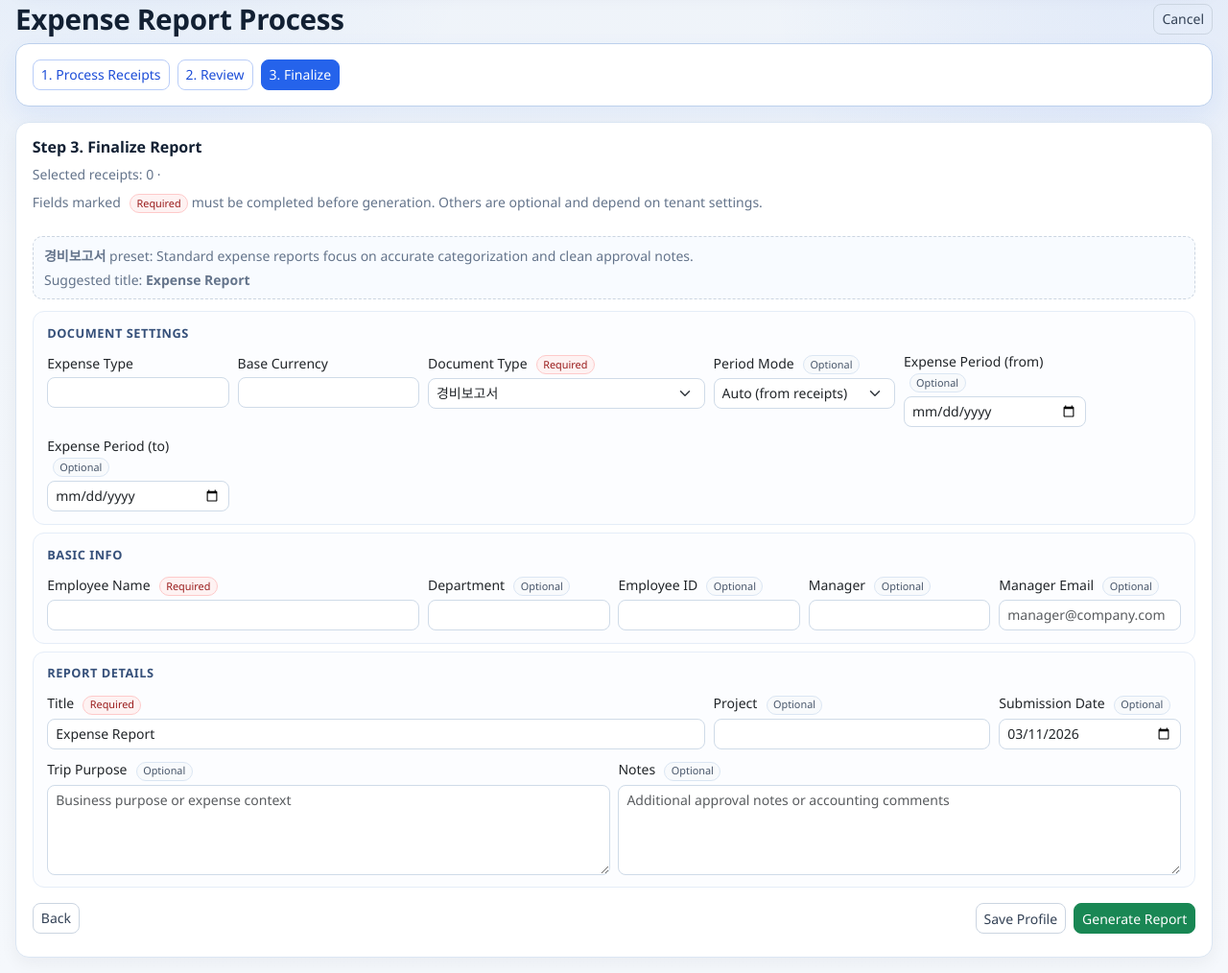
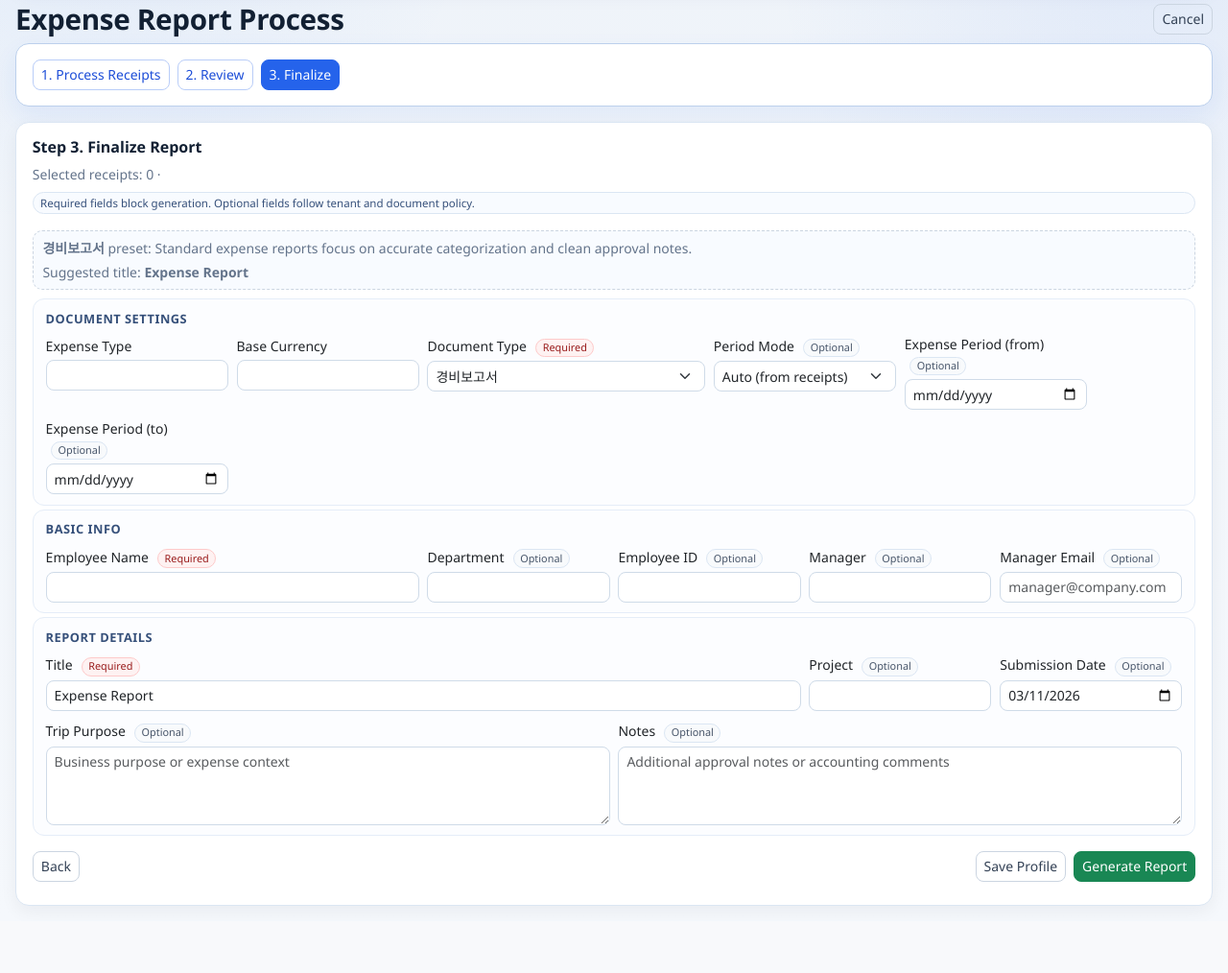
Before and after one commit to 2030Retire/EZWorks-Expense, a Flask app: page /reports/wizard/generate in a window 1280 px wide. Shown: the part 162-1176 px from the top of the page at 96% size. After the commit the page ends 1107 px from the top, so only its background shows below. Run offline with Flask 3, Linux system fonts and the light colour scheme; the visitor is signed in with stand-in values (Sample User, id 1); data comes from the database, SQL or seed files in the repository; some libraries are stand-ins or nearby versions.

Commit message:
feat: clarify review action cards and tighten finalize layout

```diff
--- a/templates/report_wizard_generate.html
+++ b/templates/report_wizard_generate.html
@@ -48,8 +48,8 @@
       border: 1px solid #dbe6f3;
       background: linear-gradient(180deg, #f8fbff 0%, #f2f7ff 100%);
       border-radius: 12px;
-      padding: .75rem .9rem;
-      margin-bottom: .75rem;
+      padding: .6rem .8rem;
+      margin-bottom: .55rem;
     }
     .profile-chip {
       display: inline-flex;
@@ -67,7 +67,7 @@
     .finalize-section {
       border: 1px solid #e5edf8;
       border-radius: 12px;
-      padding: .8rem .9rem;
+      padding: .65rem .8rem;
       background: #fcfdff;
     }
     .finalize-section-title {
@@ -76,7 +76,7 @@
       color: #36507a;
       text-transform: uppercase;
       letter-spacing: .04em;
-      margin-bottom: .55rem;
+      margin-bottom: .4rem;
     }
     .wizard-grid.compact {
       gap: .55rem;
@@ -87,8 +87,8 @@
       background: #fff7ed;
       color: #9a3412;
       border-radius: 12px;
-      padding: .75rem .9rem;
-      margin-bottom: .75rem;
+      padding: .6rem .8rem;
+      margin-bottom: .55rem;
     }
     .required-summary-panel ul {
       margin: .35rem 0 0 1rem;
@@ -98,8 +98,8 @@
       border: 1px solid #dbe6f3;
       background: linear-gradient(180deg, #ffffff 0%, #f8fbff 100%);
       border-radius: 12px;
-      padding: .8rem .9rem;
-      margin-bottom: .75rem;
+      padding: .65rem .8rem;
+      margin-bottom: .55rem;
     }
     .finalize-checklist-head {
       display: flex;
@@ -107,7 +107,7 @@
       align-items: center;
       gap: .75rem;
       flex-wrap: wrap;
-      margin-bottom: .55rem;
+      margin-bottom: .4rem;
     }
     .finalize-checklist-grid {
       display: grid;
@@ -197,13 +197,13 @@
     .finalize-kpi-grid {
       display: grid;
       grid-template-columns: repeat(4, minmax(0, 1fr));
-      gap: .55rem;
-      margin-bottom: .75rem;
+      gap: .45rem;
+      margin-bottom: .55rem;
     }
     .finalize-kpi-card {
       border: 1px solid #dbe6f3;
       border-radius: 12px;
-      padding: .6rem .7rem;
+      padding: .48rem .6rem;
       background: linear-gradient(180deg, #ffffff 0%, #f8fbff 100%);
     }
     .finalize-kpi-label {
@@ -241,8 +241,23 @@
       border: 1px dashed #cbd5e1;
       background: #f8fbff;
       border-radius: 10px;
-      padding: .55rem .7rem;
-      margin-bottom: .75rem;
+      padding: .45rem .6rem;
+      margin-bottom: .55rem;
+    }
+    .finalize-inline-guide {
+      display: inline-flex;
+      align-items: center;
+      gap: .35rem;
+      border-radius: 999px;
+      padding: .12rem .45rem;
+      font-size: .72rem;
+      color: #36507a;
+      background: #f8fbff;
+      border: 1px solid #dbe6f3;
+      margin-bottom: .55rem;
+    }
+    .finalize-section textarea.form-control-sm {
+      min-height: 82px;
     }
     @media (max-width: 1200px) {
       .wizard-field-span-8 { grid-column: span 6; }
@@ -274,11 +289,11 @@
       <div id="requiredSummaryPanel" class="required-summary-panel" style="display:none;"></div>
       <div id="finalizeChecklistPanel" class="finalize-checklist-panel" style="display:none;"></div>
       <div id="profileContext" class="profile-context" style="display:none;"></div>
-      <div class="small text-muted mb-2">Fields marked <span class="field-hint-required">Required</span> must be completed before generation. Others are optional and depend on tenant settings.</div>
-      <div id="finalizeSummaryCards" class="finalize-kpi-grid mb-3"></div>
+      <div class="finalize-inline-guide">Required fields block generation. Optional fields follow tenant and document policy.</div>
+      <div id="finalizeSummaryCards" class="finalize-kpi-grid mb-2"></div>
       <div id="documentPresetNote" class="document-preset-note small text-muted" style="display:none;"></div>
 
-      <div class="finalize-section mb-2">
+      <div class="finalize-section mb-1">
         <div class="finalize-section-title">Document Settings</div>
         <div class="wizard-grid compact">
           <div class="wizard-field-span-2"><label class="form-label small mb-1">Expense Type</label><input id="mode" class="form-control form-control-sm" readonly></div>
@@ -290,7 +305,7 @@
         </div>
       </div>
 
-      <div class="finalize-section mb-2">
+      <div class="finalize-section mb-1">
         <div class="finalize-section-title">Basic Info</div>
         <div class="wizard-grid compact">
           <div id="wrapEmployeeName" class="wizard-field-span-4"><label class="form-label small mb-1">Employee Name <span class="field-hint-required">Required</span><span id="badgeEmployeeName" class="field-source-badge" style="display:none;">Auto-filled</span></label><input id="employeeName" class="form-control form-control-sm" required></div>
@@ -304,11 +319,11 @@
       <div class="finalize-section">
         <div class="finalize-section-title">Report Details</div>
         <div class="wizard-grid compact">
-          <div class="wizard-field-span-7"><label class="form-label small mb-1">Title <span class="field-hint-required">Required</span></label><input id="title" class="form-control form-control-sm" required></div>
-          <div id="wrapProject" class="wizard-field-span-3"><label class="form-label small mb-1">Project <span class="field-hint-optional">Optional</span></label><input id="project" class="form-control form-control-sm"></div>
+          <div class="wizard-field-span-8"><label class="form-label small mb-1">Title <span class="field-hint-required">Required</span></label><input id="title" class="form-control form-control-sm" required></div>
+          <div id="wrapProject" class="wizard-field-span-2"><label class="form-label small mb-1">Project <span class="field-hint-optional">Optional</span></label><input id="project" class="form-control form-control-sm"></div>
           <div class="wizard-field-span-2"><label class="form-label small mb-1">Submission Date <span class="field-hint-optional">Optional</span></label><input id="submitDate" type="date" class="form-control form-control-sm"></div>
-          <div class="wizard-field-span-6"><label class="form-label small mb-1">Trip Purpose <span class="field-hint-optional">Optional</span></label><textarea id="tripPurpose" class="form-control form-control-sm" rows="4"></textarea></div>
-          <div class="wizard-field-span-6"><label class="form-label small mb-1">Notes <span class="field-hint-optional">Optional</span></label><textarea id="notes" class="form-control form-control-sm" rows="4"></textarea></div>
+          <div class="wizard-field-span-6"><label class="form-label small mb-1">Trip Purpose <span class="field-hint-optional">Optional</span></label><textarea id="tripPurpose" class="form-control form-control-sm" rows="3"></textarea></div>
+          <div class="wizard-field-span-6"><label class="form-label small mb-1">Notes <span class="field-hint-optional">Optional</span></label><textarea id="notes" class="form-control form-control-sm" rows="3"></textarea></div>
         </div>
       </div>
 
```
Also changed, not shown: docs/product/expense_processor_major_notes.md (+2 -0 lines), templates/report_wizard_review.html (+40 -8 lines).
